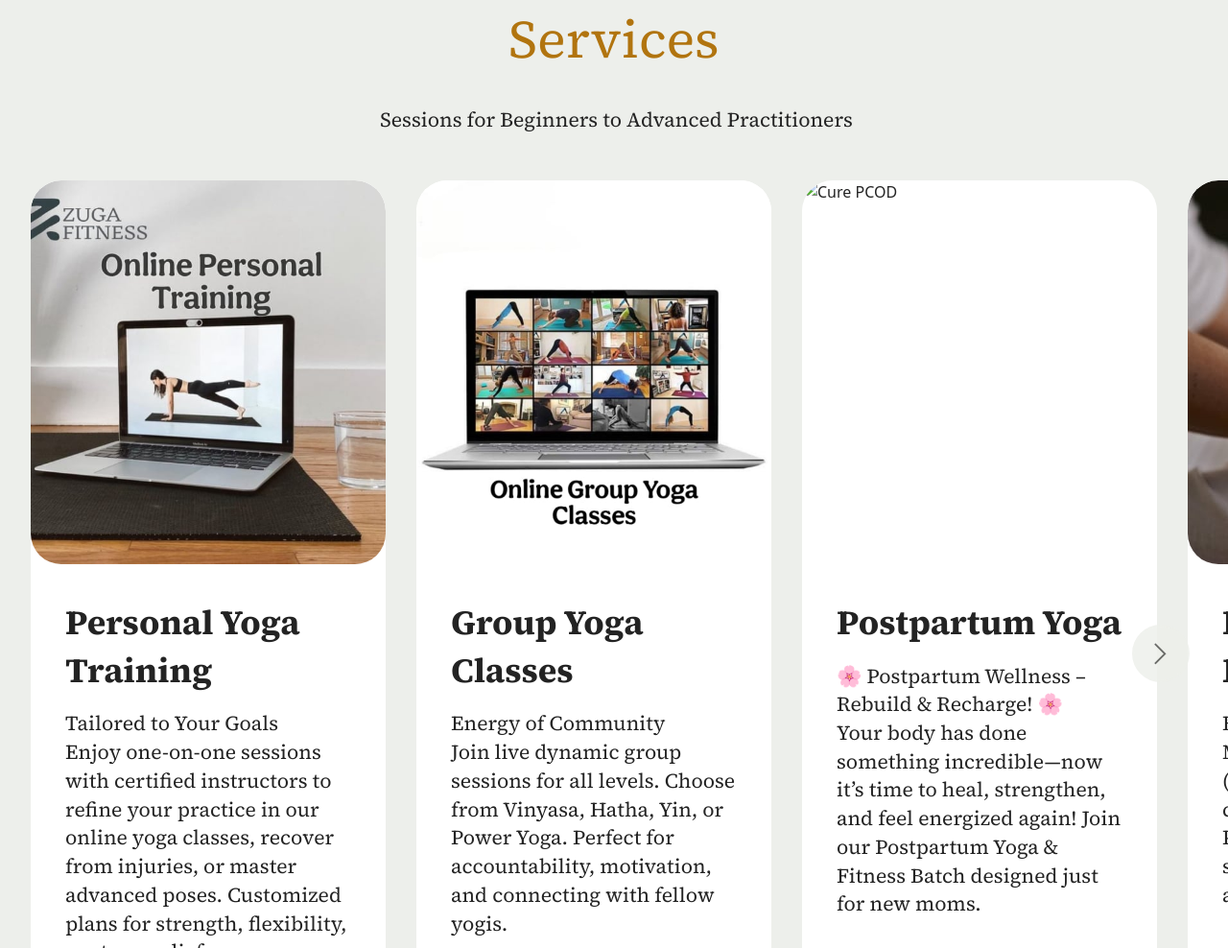
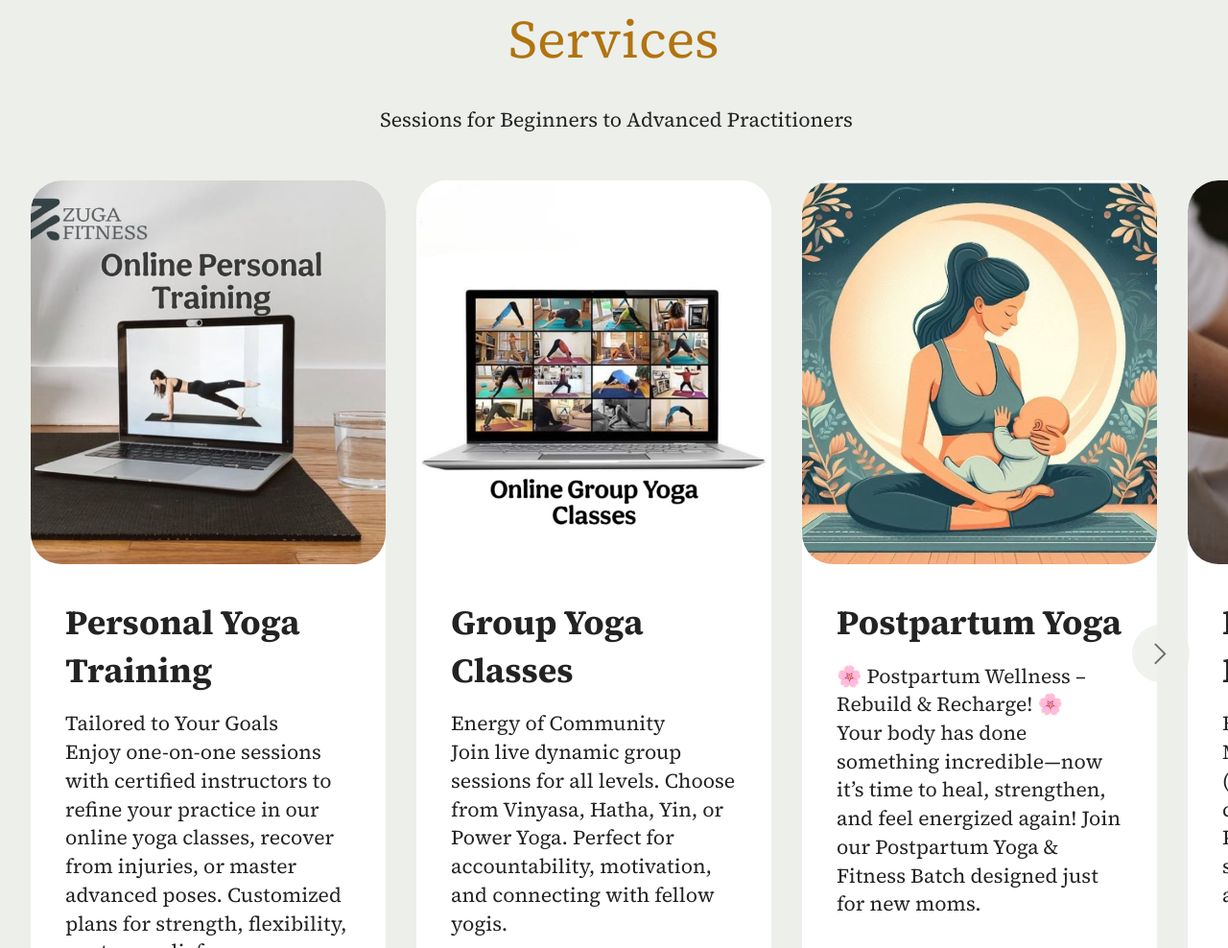
Before and after one commit to ZugaFitness/zugafitness.github.io, a plain HTML site: page index.html in a window 1280 px wide. Shown: the part 1199-2187 px from the top of the page at 96% size. Drawn offline with Linux system fonts and the light colour scheme; files whose address does not match are found by name.

Commit message:
Update index.html

```diff
--- a/index.html
+++ b/index.html
@@ -191,7 +191,7 @@
 						<div class="slide-content">
 							<div class="item-img">
 								<div class="item-wrapper">
-									<img src="assets/images/screenshot-2025-06-10.png" alt="Cure PCOD" title="" data-slide-to="2" data-bs-slide-to="2">
+									<img src="assets/images/Screenshot2025-06-10153239.jpeg" alt="Cure PCOD" title="" data-slide-to="2" data-bs-slide-to="2">
 								</div>
 							</div>
 							<div class="item-content">
```
